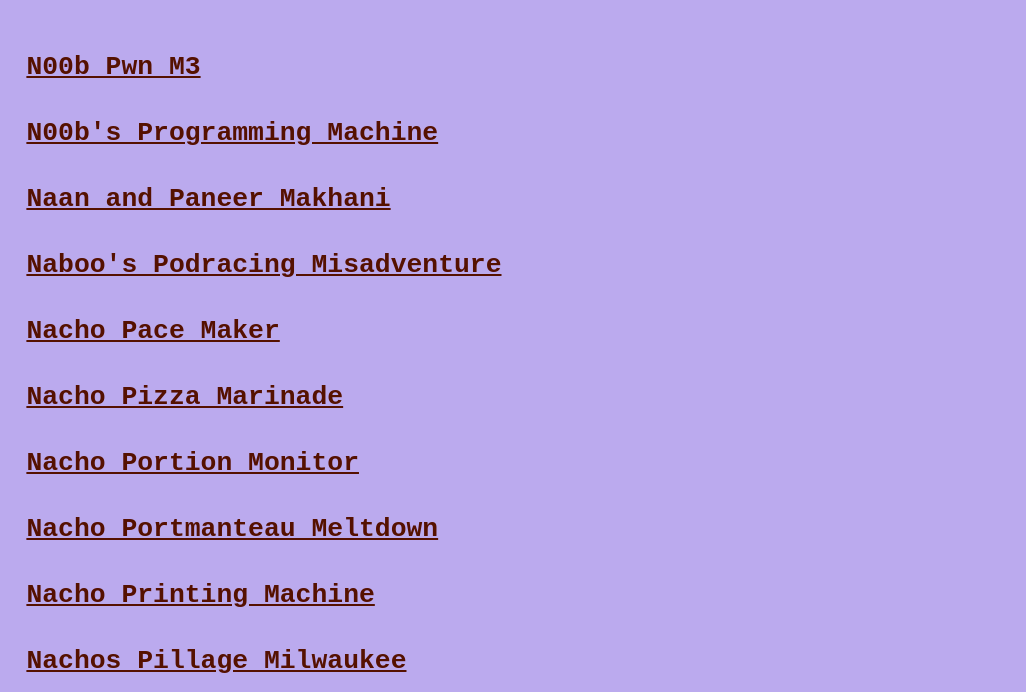
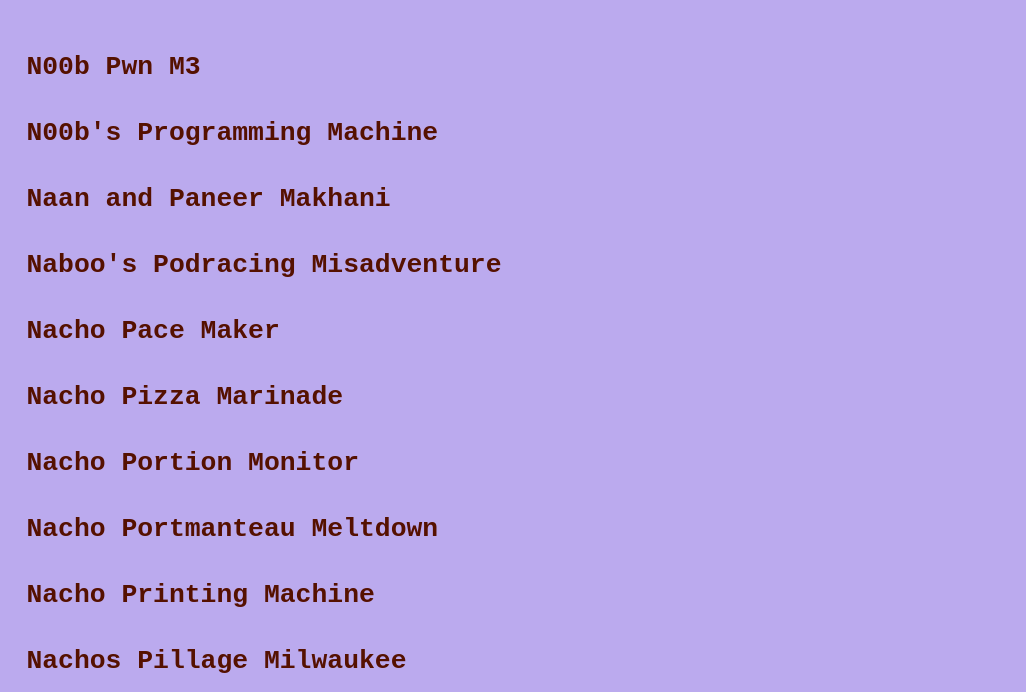
Before and after one commit to s9a/...npm, a website: page index.html in a window 1280 px wide. Shown: the part 107-799 px from the top of the page, without its empty margins (0-1026 px from the left). Drawn offline with nearby package versions, Linux system fonts and the light colour scheme.

Commit message:
npm people hurt my feelings. revert #3 not so viral tweetness (#8)

```diff
--- a/index.html
+++ b/index.html
@@ -763,24 +763,3 @@
   <a href="https://twitter.com/npmjs/status/476592652423401472"><abbr class="bae-dusk" title="wombat developers union">wdu</abbr></a>
   <a href="https://s9a.github.io/bae/#510">local 510</a>
 </footer>
-
-<script
-  src="https://code.jquery.com/jquery-3.3.1.slim.min.js"
-  integrity="sha256-3edrmyuQ0w65f8gfBsqowzjJe2iM6n0nKciPUp8y+7E="
-  crossorigin="anonymous"></script>
-
-<script>
-typeof $ == "function" && function() {
-  var vibe = "#wdu_thankful_for"
-  var voice = "https://twitter.com/intent/tweet?text="
-  var poster = "https://s9a.github.io/...npm/"
-
-  $(".solo").each(function(i, e) {
-    var a = document.createElement("a")
-    var name = $.trim($(e).text())
-    var tweet = name + "\n" + vibe + "\n" + poster
-    a.href = voice + encodeURIComponent(tweet)
-    $(e).wrapInner(a) // til
-  })
-}();
-</script>
```
